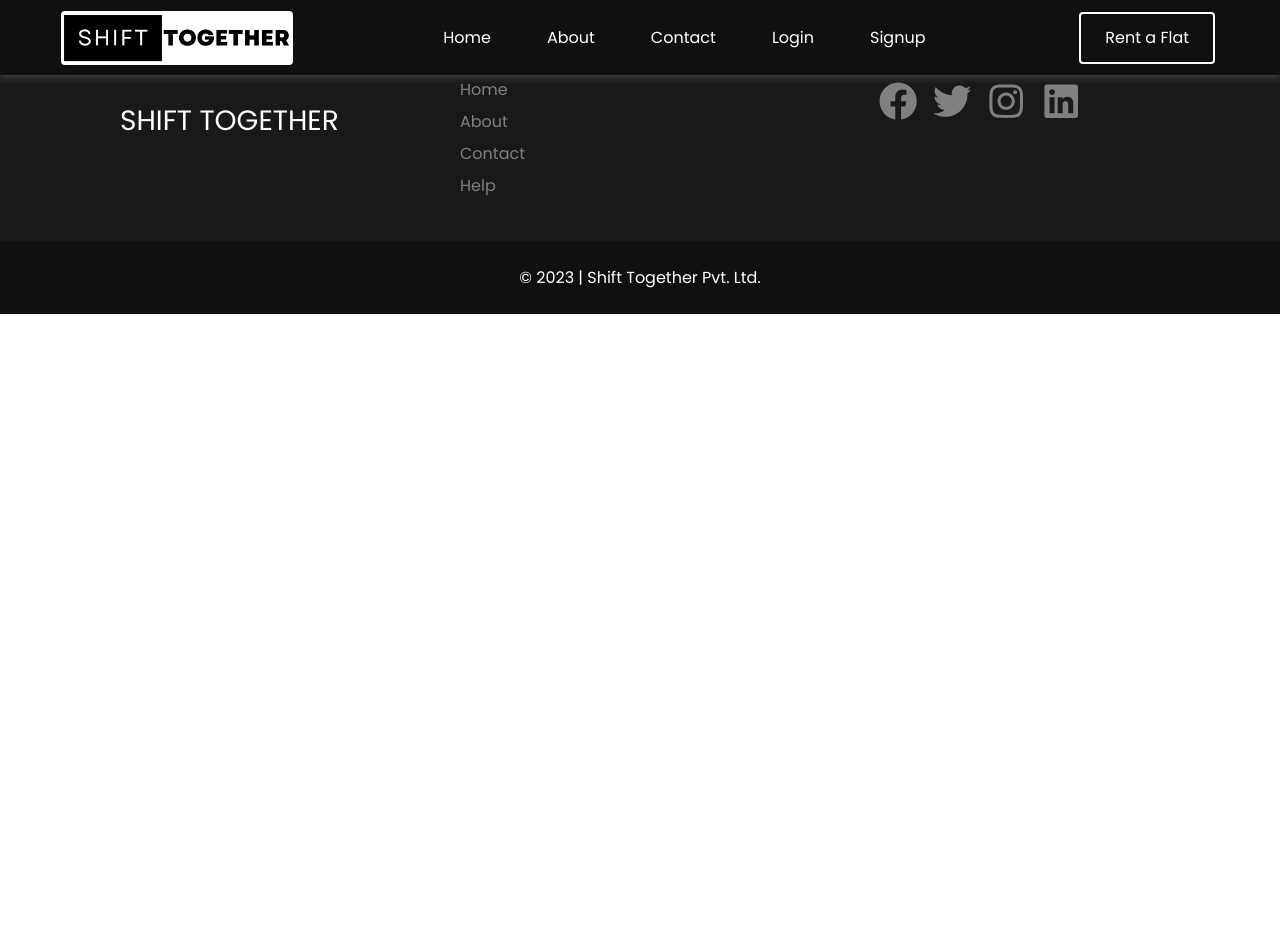
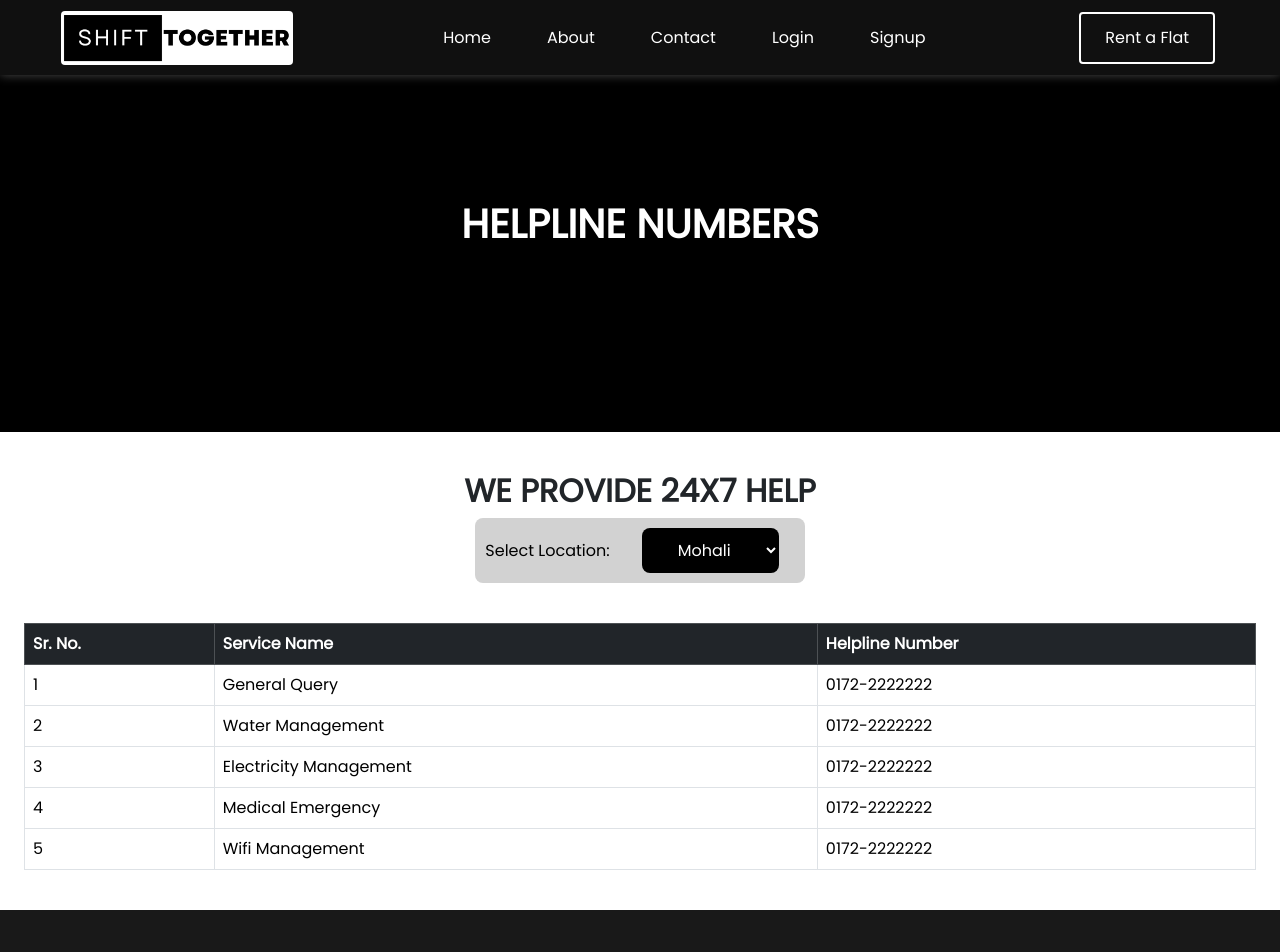
Before and after one commit to SonuMunda/shift-together, a React (Vite) app in the folder client/: page /helpline in a window 1280 px wide. Shown: the top 952 px of the page. Before the commit the page ends 800 px from the top, so only its background shows below. Built offline with nearby package versions, Linux system fonts and the light colour scheme.

Commit message:
helpline numbers page functioning added

```diff
--- a/client/package.json
+++ b/client/package.json
@@ -10,6 +10,8 @@
     "host": "vite --host"
   },
   "dependencies": {
+    "animate.css": "^4.1.1",
+    "gsap": "^3.11.5",
     "react": "^18.2.0",
     "react-dom": "^18.2.0",
     "react-icons": "^4.8.0",
--- a/client/src/App.jsx
+++ b/client/src/App.jsx
@@ -1,4 +1,5 @@
 import React from "react";
+import 'animate.css';
 import Home from "./Pages/Home/Home";
 import Header from "./components/Header/Header";
 import Footer from "./components/Footer/Footer";
@@ -10,6 +11,7 @@ import Contact from "./Pages/Contact/Contact";
 import About from "./Pages/About/About";
 import Login from "./Pages/Login/Login";
 import Register from "./Pages/Register/Register";
+import Helpline from "./Pages/Helpline/Helpline";
 import PlanCard from "./components/Plans Card/PlanCard";
 import FacilitiesCard from "./components/Facilities Card/FacilitiesCard";
 function App() {
@@ -33,6 +35,7 @@ function App() {
           <Route path="/3bhk" element={<Plan3 />} />
           <Route path="/about" element={<About />} />
           <Route path="/contact" element={<Contact />} />
+          <Route path="/helpline" element={<Helpline />} />
           <Route path="/login" element={<Login />} />
           <Route path="/signup" element={<Register />} />
         </Routes>
--- a/client/src/Pages/Helpline/Helpline.css
+++ b/client/src/Pages/Helpline/Helpline.css
@@ -1,45 +1,43 @@
-/* Helpline Numbers Sections */
-.help-section {
-  background-color: #f5f5f5;
-}
-.location-menu {
+.helpline-intro {
+  height: 54vh;
+  width: 100%;
   display: flex;
   align-items: center;
   justify-content: center;
+  background-color: black;
+  color: white;
 }
 
-.location-menu .location-menu-container {
-  padding: 1rem;
-}
-
-.location-menu-container label {
-  font-size: 1.4rem;
-  padding: 0 1rem;
-}
-
-.location-menu-container #loction-selector {
-  height: 42px;
-  width: 180px;
-  text-align: center;
-}
-
-.location-data-container {
-  display: flex;
-  flex-direction: column;
-  align-items: center;
-  justify-content: space-around;
-}
-
-.helpline-numbers {
+.location-selector {
   display: flex;
   align-items: center;
   justify-content: center;
   width: 100%;
 }
 
-.helpline-numbers-container {
-  width: 80%;
+.location-selector-container {
+  display: flex;
+  align-items: center;
+  justify-content: center;
+  width: 100%;
+  background-color: rgb(210, 210, 210);
+  color: rgb(0, 0, 0);
+  width: fit-content;
+  padding: 10px;
+  border-radius: 8px;
 }
+
+.location-selector select {
+  text-align: center;
+  outline: none;
+  border: none;
+  margin: 0 1rem;
+  background-color: black;
+  color: white;
+  padding: 10px;
+  border-radius: 8px;
+}
+
 
 .contacts-table {
   width: 100%;
--- a/client/src/Pages/Helpline/Helpline.jsx
+++ b/client/src/Pages/Helpline/Helpline.jsx
@@ -1,9 +1,27 @@
-import React from "react";
+import React, { useState } from "react";
+import locationData from "../../api/locationData";
 import "./Helpline.css";
 
 const Helpline = () => {
+  const [selectedLocation, setSelectedLocation] = useState("Mohali");
+
+  const handleLocationChange = (event) => {
+    setSelectedLocation(event.target.value);
+  };
+
+  const selectedLocationData = locationData.find(
+    (data) => data.location === selectedLocation
+  );
+
   return (
     <div className="main-wrapper">
+      <div className="helpline-intro">
+        <div className="helpline-intro-container">
+          <h1 className="helpline-intro-heading text-uppercase text-center fw-bold mt-3 py-2">
+            Helpline Numbers
+          </h1>
+        </div>
+      </div>
       {/* Help Sections */}
       <section className="help-section">
         <div className="help-sec-container p-3">
@@ -13,73 +31,49 @@ const Helpline = () => {
             </h2>
           </div>
 
-          <div className="help-sec-subheading">
-            <h5 className="text-center text-uppercase">
-              Need helplines contacts just choose your colony's area.
-            </h5>
-          </div>
+          {/* <div className="help-sec-subheading>
+          </div> */}
 
-          <div className="location-menu">
-            <div className="location-menu-container">
-              <label htmlFor="location-menu-heading">
-                Choose Colony's Location
+          <div className="location-selector">
+            <div className="location-selector-container">
+              <label htmlFor="location-select" className="me-3">
+                Select Location:
               </label>
-              <select name="location-name" id="loction-selector">
-                <option value="mohali">Mohali</option>
-                <option value="kharar">Kharar</option>
-                <option value="gharuan">Gharuan</option>
-                <option value="panchkula">Panchkula</option>
-                <option value="morinda">Morinda</option>
-                <option value="">Chandigarh</option>
+              <select
+                id="location-select"
+                value={selectedLocation}
+                onChange={handleLocationChange}
+              >
+                {locationData.map((data) => (
+                  <option key={data.location} value={data.location}>
+                    {data.location}
+                  </option>
+                ))}
               </select>
             </div>
           </div>
-          <div className="location-data">
-            <div className="location-data-container">
-              <div className="location-data-heading">
-                <h3 className="text-center text-uppercase">Mohali</h3>
         </div>
-              <div className="helpline-numbers">
-                <div className="helpline-numbers-container">
-                  <table className="contacts-table table table-striped">
-                    <thead className="table-heading">
-                      <tr className="th-row">
-                        <th className="sr-no">#</th>
-                        <th className="s-name">Service Name</th>
-                        <th className="h-numbers">Helpline Number</th>
+
+        <div className="help-sec-content p-4">
+          <div className="table-responsive">
+            <table className="table table-bordered table-hover">
+              <thead className="table-dark">
+                <tr>
+                  <th>Sr. No.</th>
+                  <th>Service Name</th>
+                  <th>Helpline Number</th>
                 </tr>
               </thead>
               <tbody>
-                      <tr>
-                        <td>#</td>
-                        <td>Police</td>
-                        <td>0172-2222222</td>
+                {selectedLocationData.helplineNumbers.map((number) => (
+                  <tr key={number.srNo}>
+                    <td>{number.srNo}</td>
+                    <td>{number.serviceName}</td>
+                    <td>{number.helplineNumber}</td>
                   </tr>
-                      <tr>
-                        <td>#</td>
-                        <td>Police</td>
-                        <td>0172-2222222</td>
-                      </tr>
-                      <tr>
-                        <td>#</td>
-                        <td>Police</td>
-                        <td>0172-2222222</td>
-                      </tr>
-                      <tr>
-                        <td>#</td>
-                        <td>Police</td>
-                        <td>0172-2222222</td>
-                      </tr>
-                      <tr>
-                        <td>#</td>
-                        <td>Police</td>
-                        <td>0172-2222222</td>
-                      </tr>
+                ))}
               </tbody>
             </table>
-                </div>
-              </div>
-            </div>
           </div>
         </div>
       </section>
--- a/client/src/Pages/Home/Home.jsx
+++ b/client/src/Pages/Home/Home.jsx
@@ -12,7 +12,7 @@ const Home = (props) => {
       <RentWidget />
 
       <section className="home-intro">
-        <div className="home-intro-container container">
+        <div className="home-intro-container container animate__animated animate__bounce">
           <div className="home-intro-text">
             <h5 className="intro-text text-community">
               <span>Shift Together Community</span>
--- /dev/null
+++ b/client/src/api/locationData.js
@@ -0,0 +1,189 @@
+const locationData = [
+    {
+      location: "Mohali",
+      helplineNumbers: [
+        {
+          srNo: 1,
+          serviceName: "General Query",
+          helplineNumber: "0172-2222222",
+        },
+        {
+          srNo: 2,
+          serviceName: "Water Management",
+          helplineNumber: "0172-2222222",
+        },
+        {
+          srNo: 3,
+          serviceName: "Electricity Management",
+          helplineNumber: "0172-2222222",
+        },
+        {
+          srNo: 4,
+          serviceName: "Medical Emergency",
+          helplineNumber: "0172-2222222",
+        },
+        {
+          srNo: 5,
+          serviceName: "Wifi Management",
+          helplineNumber: "0172-2222222",
+        },
+      ],
+    },
+    {
+      location: "Chandigarh",
+      helplineNumbers: [
+        {
+          srNo: 1,
+          serviceName: "General Query",
+          helplineNumber: "0172-3333333",
+        },
+        {
+          srNo: 2,
+          serviceName: "Water Management",
+          helplineNumber: "0172-3333333",
+        },
+        {
+          srNo: 3,
+          serviceName: "Electricity Management",
+          helplineNumber: "0172-3333333",
+        },
+        {
+          srNo: 4,
+          serviceName: "Medical Emergency",
+          helplineNumber: "0172-3333333",
+        },
+        {
+          srNo: 5,
+          serviceName: "Wifi Management",
+          helplineNumber: "0172-3333333",
+        },
+      ],
+    },
+    {
+      location: "Kharar",
+      helplineNumbers: [
+        {
+          srNo: 1,
+          serviceName: "General Query",
+          helplineNumber: "0172-4444444",
+        },
+        {
+          srNo: 2,
+          serviceName: "Water Management",
+          helplineNumber: "0172-4444444",
+        },
+        {
+          srNo: 3,
+          serviceName: "Electricity Management",
+          helplineNumber: "0172-4444444",
+        },
+        {
+          srNo: 4,
+          serviceName: "Medical Emergency",
+          helplineNumber: "0172-4444444",
+        },
+        {
+          srNo: 5,
+          serviceName: "Wifi Management",
+          helplineNumber: "0172-4444444",
+        },
+      ],
+    },
+
+    {
+      location: "Panchkula",
+      helplineNumbers: [
+        {
+          srNo: 1,
+          serviceName: "General Query",
+          helplineNumber: "0172-5555555",
+        },
+        {
+          srNo: 2,
+          serviceName: "Water Management",
+          helplineNumber: "0172-5555555",
+        },
+        {
+          srNo: 3,
+          serviceName: "Electricity Management",
+          helplineNumber: "0172-5555555",
+        },
+        {
+          srNo: 4,
+          serviceName: "Medical Emergency",
+          helplineNumber: "0172-5555555",
+        },
+        {
+          srNo: 5,
+          serviceName: "Wifi Management",
+          helplineNumber: "0172-5555555",
+        },
+      ],
+    },
+
+    {
+      location: "Morinda",
+      helplineNumbers: [
+        {
+          srNo: 1,
+          serviceName: "General Query",
+          helplineNumber: "0172-6666666",
+        },
+        {
+          srNo: 2,
+          serviceName: "Water Management",
+          helplineNumber: "0172-6666666",
+        },
+        {
+          srNo: 3,
+          serviceName: "Electricity Management",
+          helplineNumber: "0172-6666666",
+        },
+        {
+          srNo: 4,
+
+          serviceName: "Medical Emergency",
+          helplineNumber: "0172-6666666",
+        },
+        {
+          srNo: 5,
+          serviceName: "Wifi Management",
+          helplineNumber: "0172-6666666",
+        },
+      ],
+    },
+
+    {
+      location: "Kurali",
+      helplineNumbers: [
+        {
+          srNo: 1,
+          serviceName: "General Query",
+          helplineNumber: "0172-7777777",
+        },
+        {
+          srNo: 2,
+          serviceName: "Water Management",
+          helplineNumber: "0172-7777777",
+        },
+        {
+          srNo: 3,
+          serviceName: "Electricity Management",
+          helplineNumber: "0172-7777777",
+        },
+        {
+          srNo: 4,
+          serviceName: "Medical Emergency",
+          helplineNumber: "0172-7777777",
+        },
+        {
+          srNo: 5,
+          serviceName: "Wifi Management",
+          helplineNumber: "0172-7777777",
+        },
+      ],
+    },
+
+  ];
+
+  export default locationData;
--- a/client/src/components/Footer/Footer.jsx
+++ b/client/src/components/Footer/Footer.jsx
@@ -23,7 +23,7 @@ const Footer = () => {
                 <Link to="/contact"> Contact</Link>
               </li>
               <li className="py-1">
-                <Link to="#"> Help</Link>
+                <Link to="/helpline"> Help</Link>
               </li>
             </ul>
           </div>
```
Also changed, not shown: client/index.html (+8 -2 lines), 1 other file (tests, documents, lock files or other folders). Lines whose indentation alone changed are shown as unchanged.
